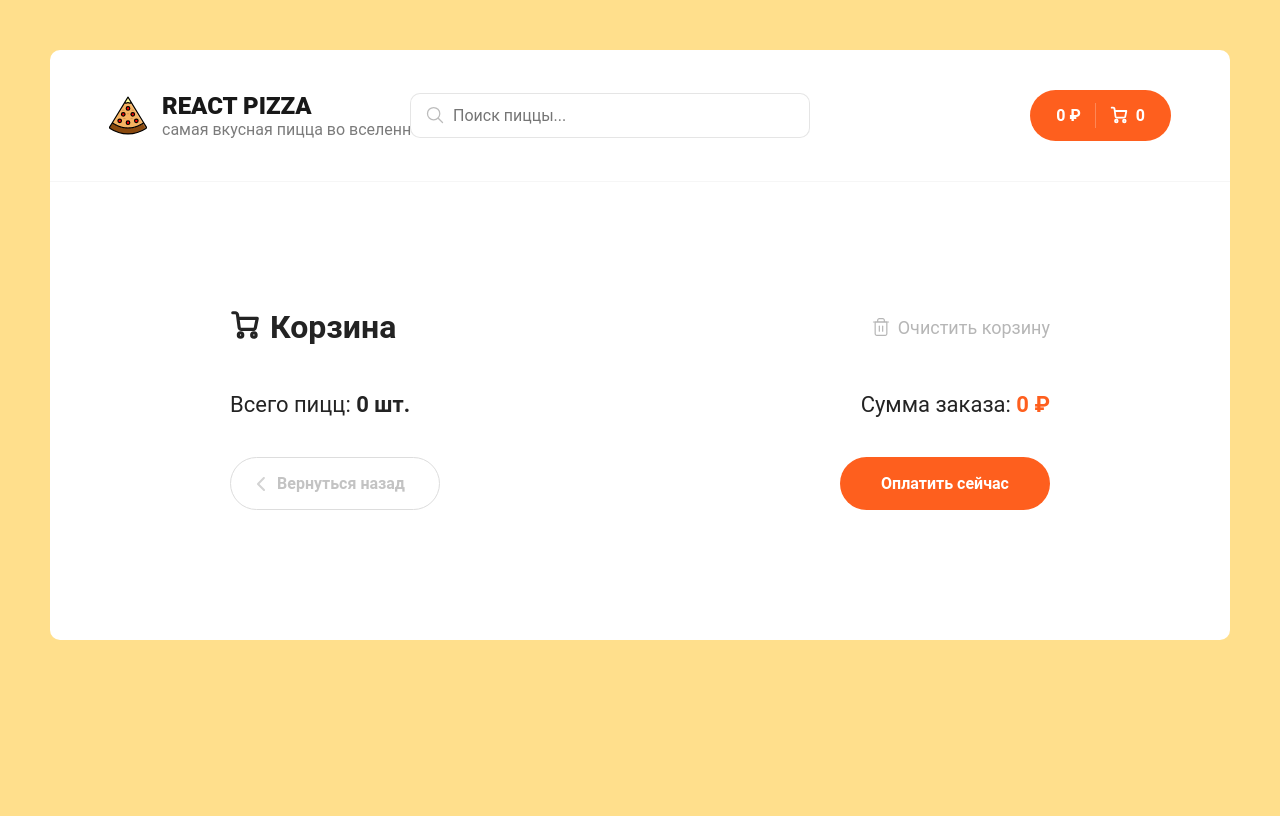
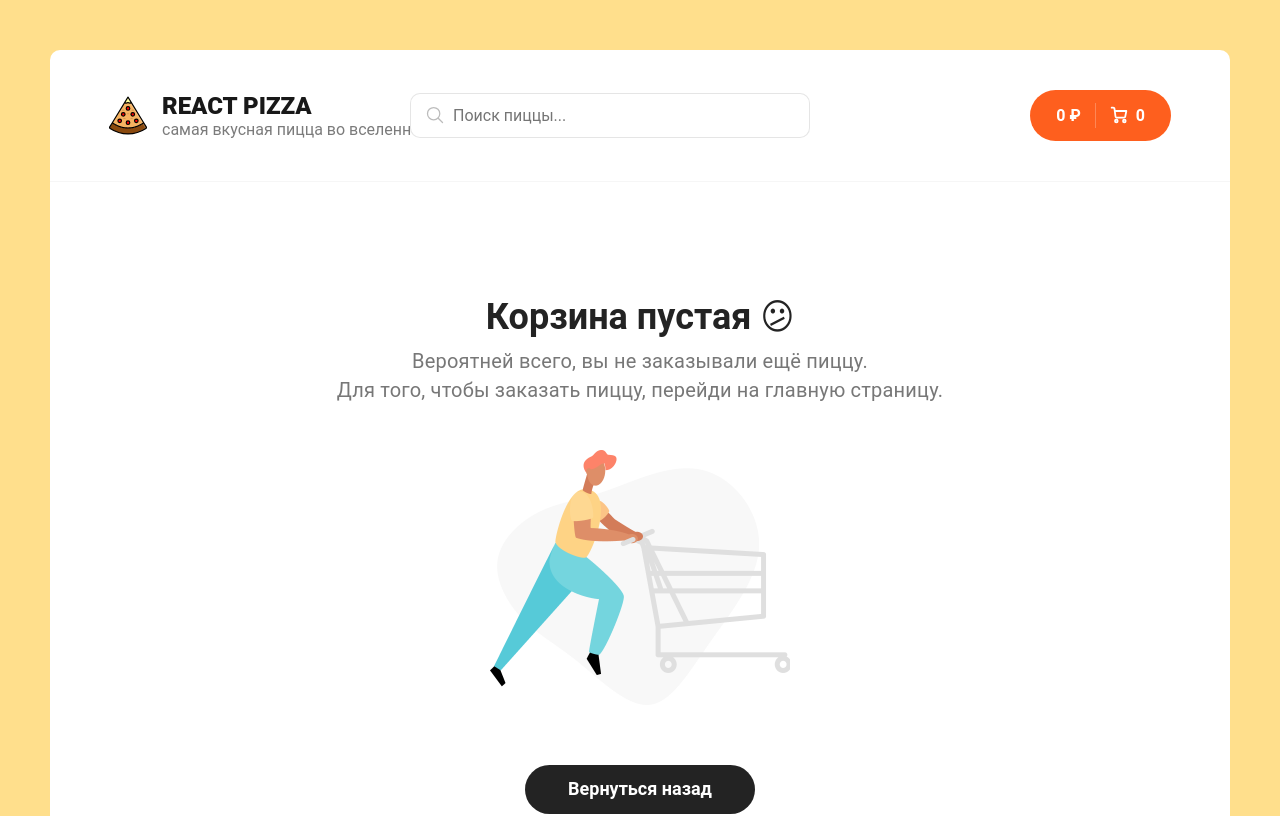
Before and after one commit to perfilovv/pizza, a React (Create React App) app: page /cart in a window 1280 px wide. Shown: the top 816 px of the page. Built offline with nearby package versions, Linux system fonts and the light colour scheme.

Commit message:
feat: add empty cart component and logic inside

```diff
--- /dev/null
+++ b/src/components/CartEmpty.tsx
@@ -0,0 +1,23 @@
+import { Link } from 'react-router-dom';
+import cartEmptyImg from '../assets/img/empty-cart.png';
+
+const CartEmpty = () => {
+    return (
+        <div className="cart cart-empty">
+            <h2>
+                Корзина пустая <span>😕</span>
+            </h2>
+            <p>
+                Вероятней всего, вы не заказывали ещё пиццу.
+                <br />
+                Для того, чтобы заказать пиццу, перейди на главную страницу.
+            </p>
+            <img src={cartEmptyImg} alt="Empty cart" />
+            <Link to="/" className="button button-black">
+                <span>Вернуться назад</span>
+            </Link>
+        </div>
+    );
+};
+
+export default CartEmpty;
--- a/src/components/CartItem.tsx
+++ b/src/components/CartItem.tsx
@@ -8,10 +8,11 @@
     price: number;
     count: number;
     imageUrl: string;
+    size: number;
 }
 
 const CartItem = (props: ICart) => {
-    const { id, title, type, price, count, imageUrl } = props;
+    const { id, title, type, price, count, imageUrl, size } = props;
     const dispatch = useDispatch();
 
     const onClickPlus = () => {
@@ -38,7 +39,9 @@
             </div>
             <div className="cart-item-info">
                 <h3>{title}</h3>
-                <p>{type}, 26 см.</p>
+                <p>
+                    {type}, {size} см.
+                </p>
             </div>
             <div className="cart-item-count">
                 <div
--- a/src/components/PizzaBlock/index.tsx
+++ b/src/components/PizzaBlock/index.tsx
@@ -6,7 +6,7 @@
     imageUrl?: string;
     title?: string;
     price?: number;
-    sizes?: number[];
+    sizes?: any;
     types?: number[];
 }
 
@@ -30,7 +30,7 @@
             price,
             imageUrl,
             type: typeOfPizza[activeType],
-            size: activeSize,
+            size: sizes[activeSize],
         };
         dispatch(addItem(item));
     };
@@ -54,7 +54,7 @@
                 </ul>
                 <ul>
                     {sizes &&
-                        sizes.map((size, i) => (
+                        sizes.map((size: number, i: number) => (
                             <li
                                 onClick={() => setActiveSize(i)}
                                 className={activeSize === i ? 'active' : ''}
--- a/src/pages/Cart.tsx
+++ b/src/pages/Cart.tsx
@@ -2,6 +2,7 @@
 import { useDispatch, useSelector } from 'react-redux';
 import CartItem from '../components/CartItem';
 import { clearItems } from '../redux/slices/cartSlice';
+import CartEmpty from '../components/CartEmpty';
 
 const Cart = () => {
     const dispatch = useDispatch();
@@ -16,6 +17,10 @@
             dispatch(clearItems());
         }
     };
+
+    if (!totalPrice) {
+        return <CartEmpty />;
+    }
 
     return (
         <div className="container container-cart">
```
Also changed, not shown: src/assets/img/empty-cart.png (added).
